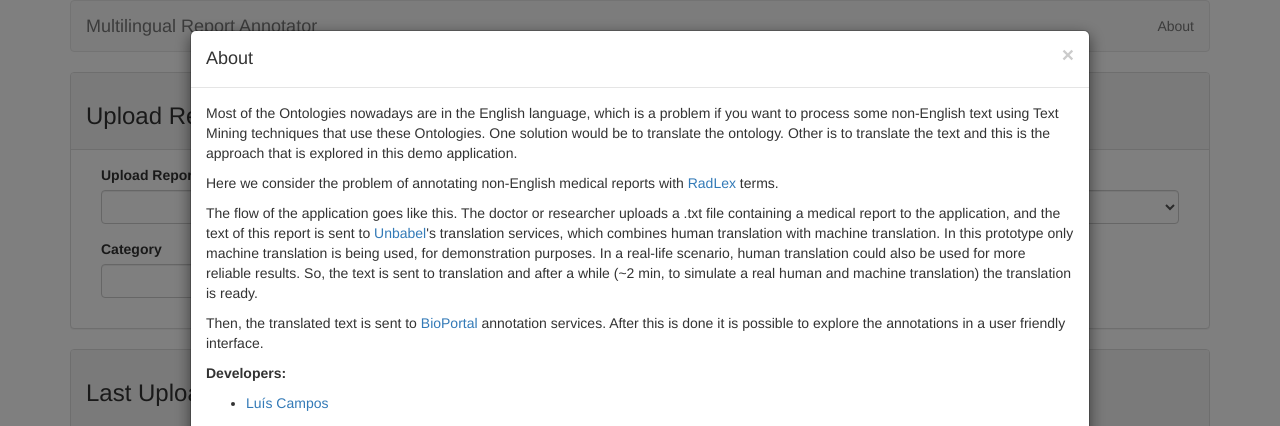
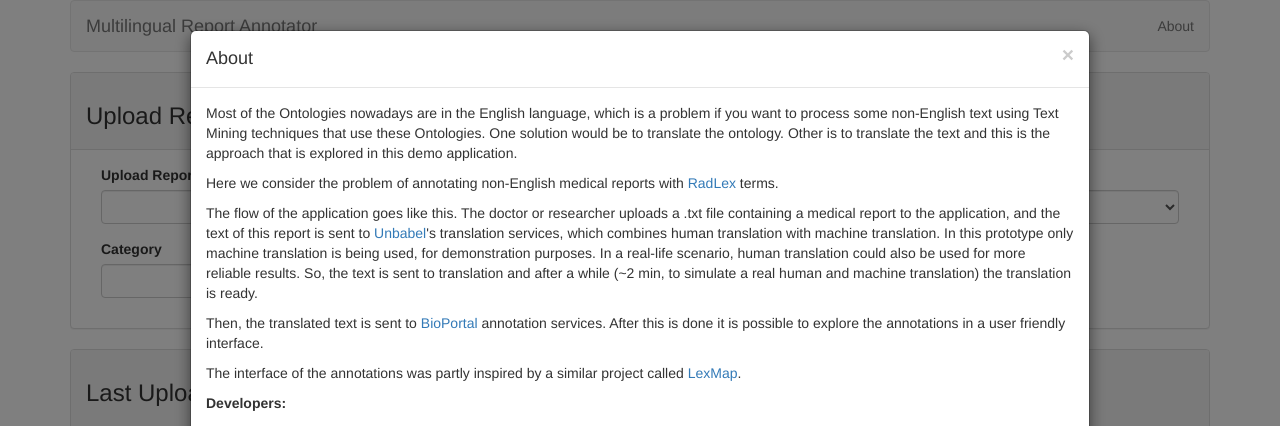
Before and after one commit to lasigeBioTM/MRA, a Flask app: page / in a window 1280 px wide, after a click on "About". Shown: the top 426 px of the page. Run offline with Flask 2, Linux system fonts and the light colour scheme; data that the repository does not hold is empty; parts of the project's set-up code (start-up, migrations or seed data) failed here and were passed over; some libraries are stand-ins or nearby versions.

Commit message:
add acknowledgment in about

```diff
--- a/mra/templates/index.html
+++ b/mra/templates/index.html
@@ -117,6 +117,8 @@
 
             <p>Then, the translated text is sent to <a target="_blank" href="http://bioportal.bioontology.org/">BioPortal</a> annotation services. After this is done it is possible to explore the annotations in a user friendly interface.</p>
 
+            <p>The interface of the annotations was partly inspired by a similar project called <a href='http://lexmap.xrlabs.com/'>LexMap</a>.</p>
+
             <p>
             <b>Developers:</b>
             <ul>
--- a/mra/templates/report.html
+++ b/mra/templates/report.html
@@ -78,6 +78,8 @@
 
             <p>Then, the translated text is sent to <a target="_blank" href="http://bioportal.bioontology.org/">BioPortal</a> annotation services. After this is done it is possible to explore the annotations in a user friendly interface.</p>
 
+            <p>The interface of the annotations was partly inspired by a similar project called <a href='http://lexmap.xrlabs.com/'>LexMap</a>.</p>
+
             <p>
             <b>Developers:</b>
             <ul>
```
